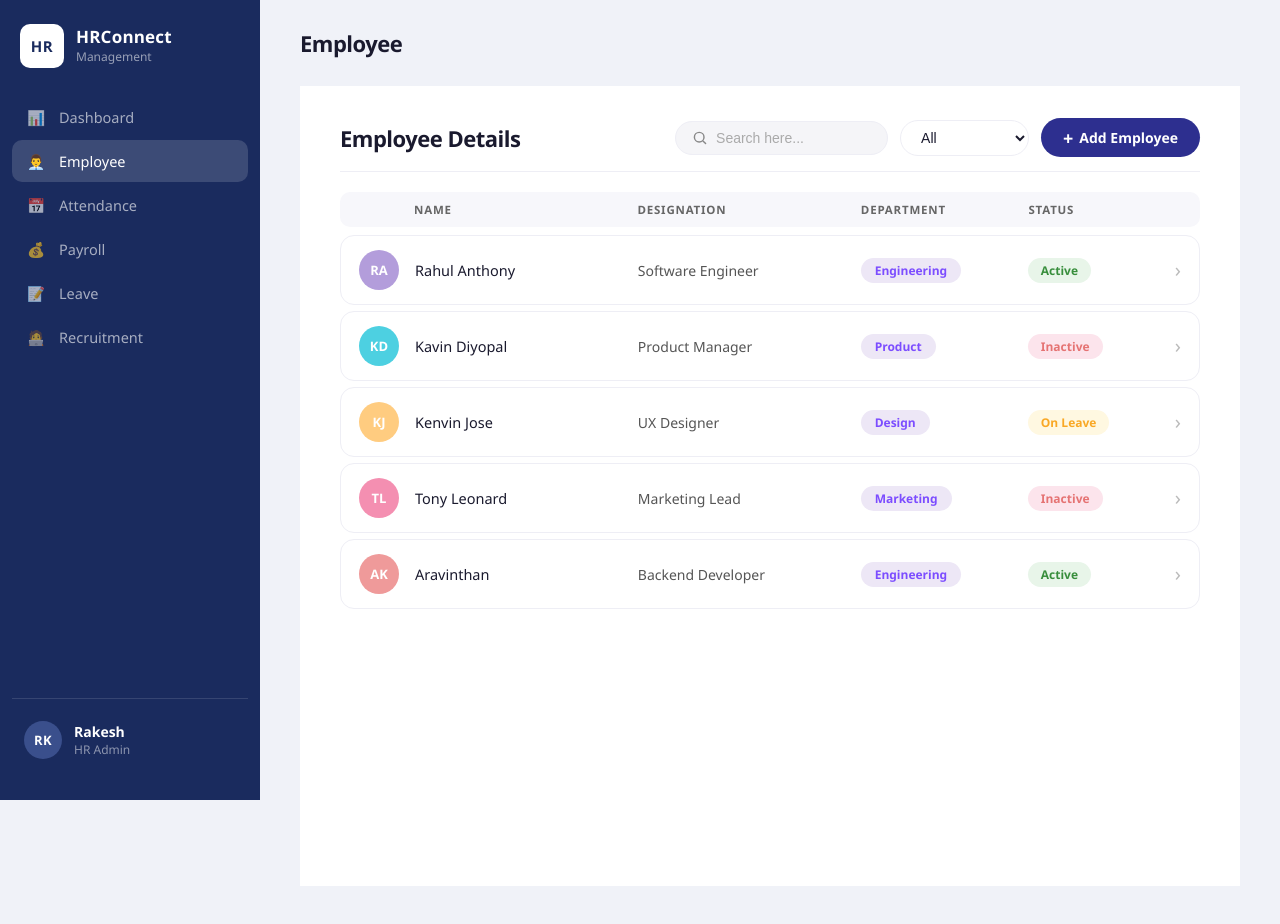
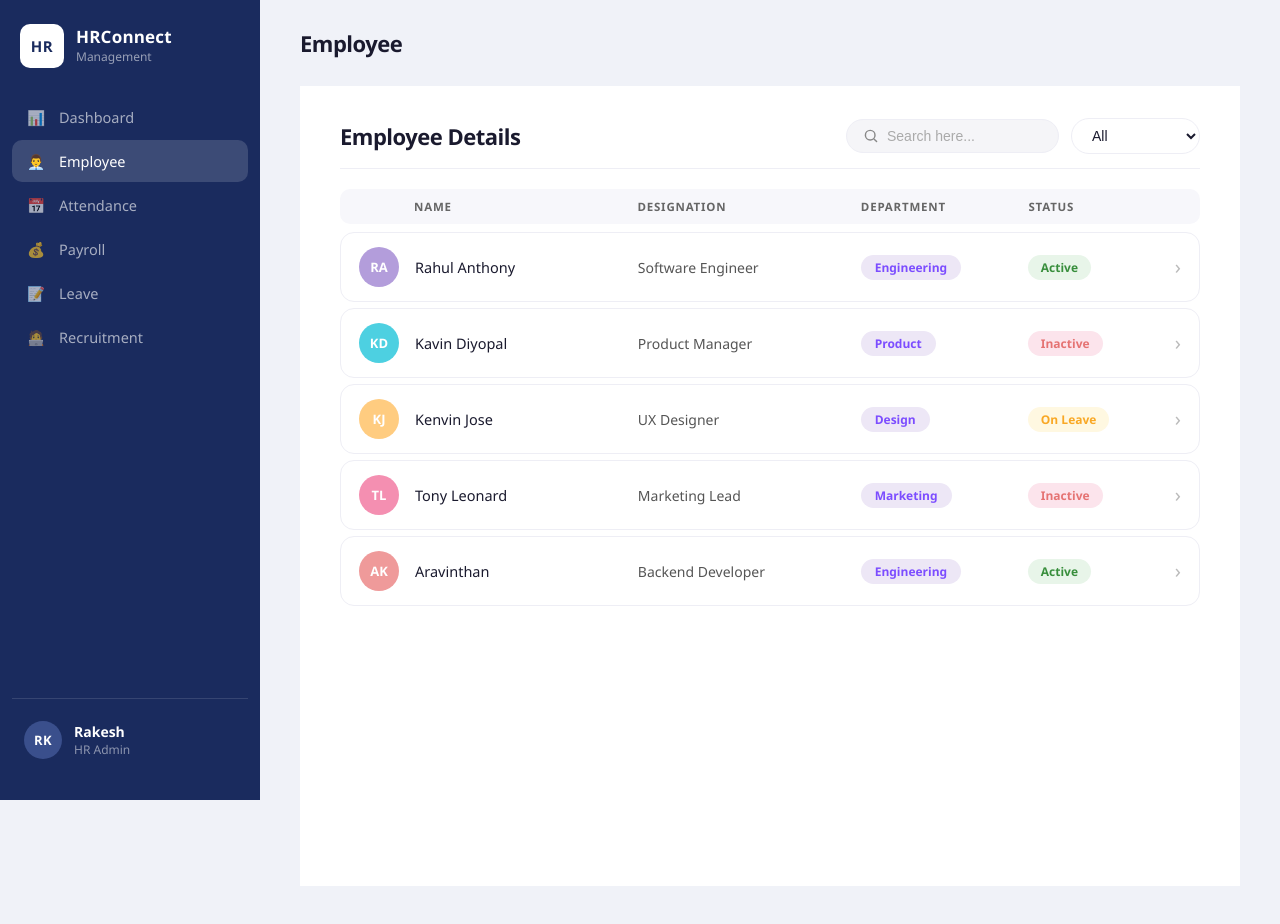
Before and after one commit to KJR577/HR-Management-System, a React (Vite) app in the folder Hrmanagement/: page /employee in a window 1280 px wide. Built offline with nearby package versions, Linux system fonts and the light colour scheme.

Commit message:
committed

```diff
--- a/Hrmanagement/src/Employee/Employee.jsx
+++ b/Hrmanagement/src/Employee/Employee.jsx
@@ -137,9 +137,6 @@ function EmployeeList({ onSelectEmployee }) {
             <option value="Product">Product</option>
             <option value="Marketing">Marketing</option>
           </select>
-          <button className="add-btn">
-            <span className="plus-icon">+</span> Add Employee
-          </button>
         </div>
       </div>
 
```
